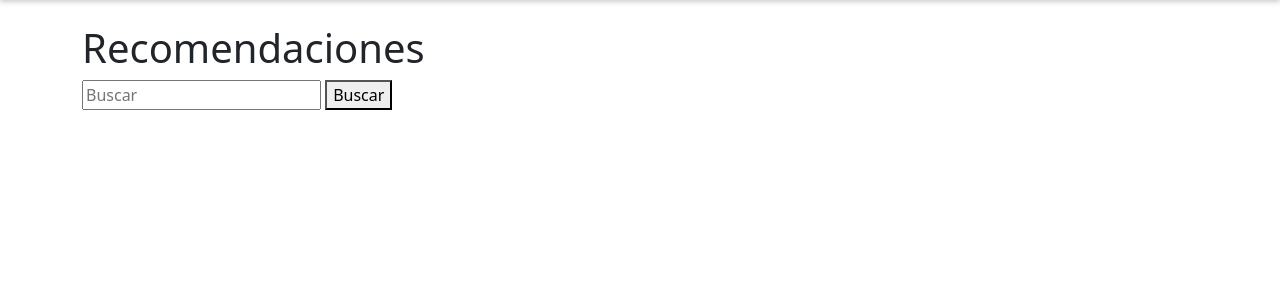
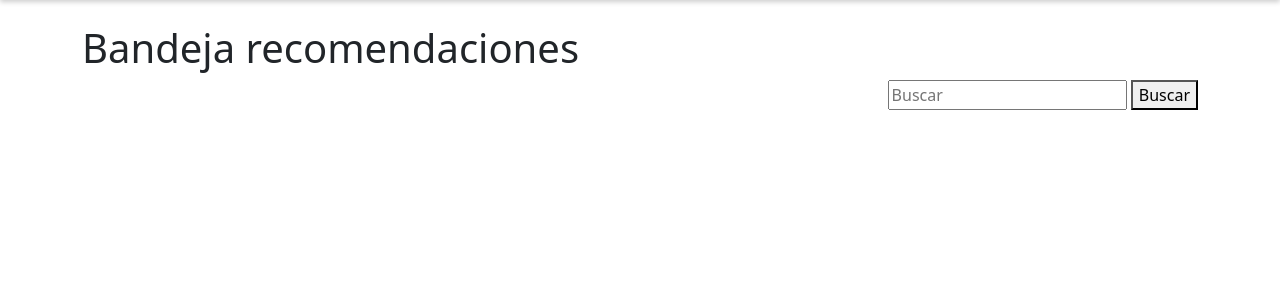
Before and after one commit to cesar-ujed/eva-demo, a Django app: page /buscar/ in a window 1280 px wide. Shown: the part 81-381 px from the top of the page. Run offline with Django 4.2, Linux system fonts and the light colour scheme; data that the repository does not hold is empty.

Commit message:
modificaciones de estilos en bandeja

```diff
--- a/frontend/static/styles/main.css
+++ b/frontend/static/styles/main.css
@@ -100,3 +100,13 @@ footer {
 label {
     font-weight: bold;
 }
+
+.grid-content-reco{
+    display: grid;
+    justify-items: left;
+}
+
+.grid-content-search{
+    display: grid;
+    justify-items: right;
+}
--- a/frontend/templates/search.html
+++ b/frontend/templates/search.html
@@ -2,11 +2,14 @@
 {% load static %}
 {% block content %}
 <br>
+
 <div class="container">
-    <div>
-        <h1>Recomendaciones</h1>
+    <div class="grid-content-reco">
+        <div>
+            <h1>Bandeja recomendaciones</h1>
+        </div>
     </div>
-    <div>
+    <div class="grid-content-search" style="display: grid; justify-items: right;">
         <form method="GET">
             <input type="text" name="q" placeholder="Buscar">
             <button type="submit">Buscar</button>
@@ -26,7 +29,7 @@
                               No. {{ resultado.numero_rec }}
                             </div>
                             <ul class="list-group list-group-flush">
-                              <li class="list-group-item"><label for="" style="font-weight: bold;">Recomendacion:</label> {{ resultado.recomendacion }}</li>
+                              <li class="list-group-item"><label for="" style="font-weight: bold;">Recomendacion:</label> {{ resultado.recomendacion|slice:":70" }}</li>
                               <li class="list-group-item"><label for="" style="font-weight: bold;">Plazo:</label> {{ resultado.plazo_cumplimiento|date:"Y-m-d" }}</li>
                               <li class="list-group-item"><label for="" style="font-weight: bold;">Responsable:</label> {{ resultado.responsable }}</li>
                               <li class="list-group-item"><a href="{% url 'detail' pk=resultado.pk %}">Detalle</a></li>
```
